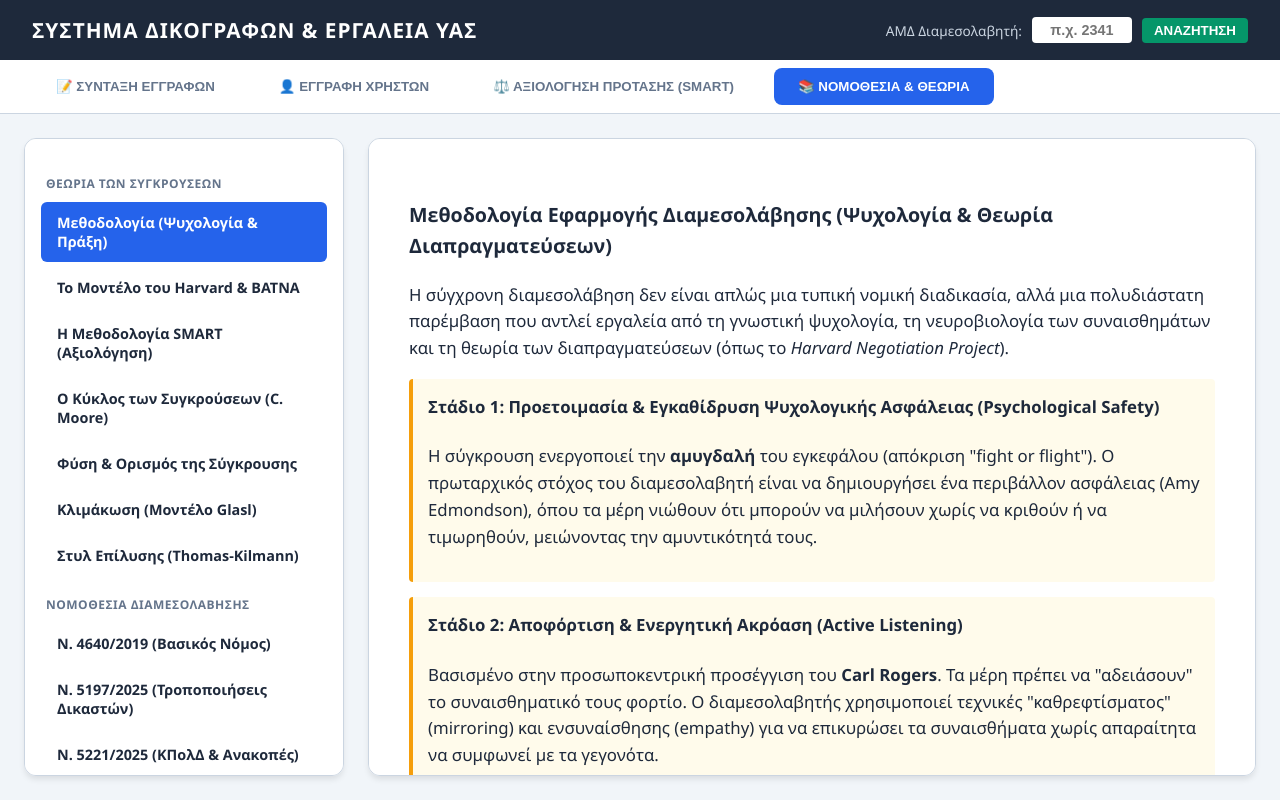
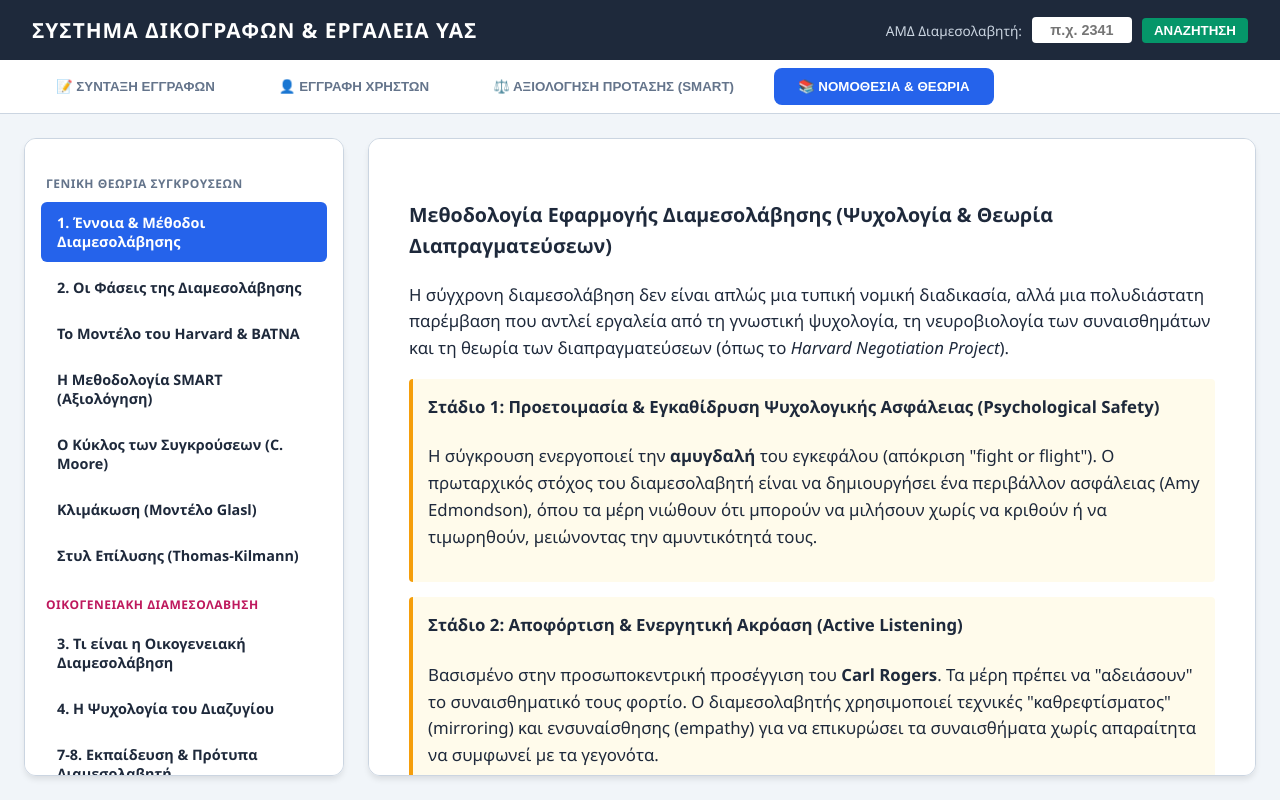
Before and after one commit to pzaro/Gomedi8, a plain HTML site: page index.html in a window 1280 px wide. Both pictures are taken after a click on the button "📚 ΝΟΜΟΘΕΣΙΑ & ΘΕΩΡΙΑ". Drawn offline with Linux system fonts and the light colour scheme.

Commit message:
Update index.html

```diff
--- a/index.html
+++ b/index.html
@@ -217,21 +217,28 @@
     <div id="library" class="tab-content">
         <div class="lib-grid">
             <div class="lib-menu">
-                <div class="lib-section-title">Θεωρία των Συγκρούσεων</div>
-                <div class="lib-item active" onclick="loadTheory('conflict_methodology', this)">Μεθοδολογία (Ψυχολογία & Πράξη)</div>
+                <div class="lib-section-title">Γενική Θεωρία Συγκρούσεων</div>
+                <div class="lib-item active" onclick="loadTheory('mediation_concept_methods', this)">1. Έννοια & Μέθοδοι Διαμεσολάβησης</div>
+                <div class="lib-item" onclick="loadTheory('mediation_phases', this)">2. Οι Φάσεις της Διαμεσολάβησης</div>
                 <div class="lib-item" onclick="loadTheory('harvard_model', this)">Το Μοντέλο του Harvard & BATNA</div>
                 <div class="lib-item" onclick="loadTheory('smart_theory', this)">Η Μεθοδολογία SMART (Αξιολόγηση)</div>
                 <div class="lib-item" onclick="loadTheory('conflict_moore', this)">Ο Κύκλος των Συγκρούσεων (C. Moore)</div>
-                <div class="lib-item" onclick="loadTheory('conflict_intro', this)">Φύση & Ορισμός της Σύγκρουσης</div>
                 <div class="lib-item" onclick="loadTheory('conflict_escalation', this)">Κλιμάκωση (Μοντέλο Glasl)</div>
                 <div class="lib-item" onclick="loadTheory('conflict_resolution', this)">Στυλ Επίλυσης (Thomas-Kilmann)</div>
 
-                <div class="lib-section-title" style="margin-top: 20px;">Νομοθεσία Διαμεσολάβησης</div>
+                <div class="lib-section-title" style="margin-top: 20px; color: #be185d;">Οικογενειακή Διαμεσολάβηση</div>
+                <div class="lib-item" onclick="loadTheory('family_intro', this)">3. Τι είναι η Οικογενειακή Διαμεσολάβηση</div>
+                <div class="lib-item" onclick="loadTheory('divorce_psychology', this)">4. Η Ψυχολογία του Διαζυγίου</div>
+                <div class="lib-item" onclick="loadTheory('family_mediator_training', this)">7-8. Εκπαίδευση & Πρότυπα Διαμεσολαβητή</div>
+                <div class="lib-item" onclick="loadTheory('bafm_guidelines', this)">9. Κατευθυντήριες γραμμές της BAFM</div>
+                <div class="lib-item" onclick="loadTheory('lawyer_role_family', this)">10. Ο ρόλος του Δικηγόρου</div>
+                <div class="lib-item" onclick="loadTheory('law_4800', this)">11. Ο Νόμος 4800/2021 (Συνεπιμέλεια)</div>
+
+                <div class="lib-section-title" style="margin-top: 20px;">Νομοθεσία & Εγχειρίδια</div>
                 <div class="lib-item" onclick="loadTheory('law_4640', this)">Ν. 4640/2019 (Βασικός Νόμος)</div>
                 <div class="lib-item" onclick="loadTheory('law_5197', this)">Ν. 5197/2025 (Τροποποιήσεις Δικαστών)</div>
                 <div class="lib-item" onclick="loadTheory('law_5221', this)">Ν. 5221/2025 (ΚΠολΔ & Ανακοπές)</div>
                 <div class="lib-item" onclick="loadTheory('law_5232', this)">Ν. 5232/2025 (Κυρώσεις Ε.Ε.)</div>
-                <div class="lib-item" onclick="loadTheory('law_5282', this)">Ν. 5282/2026 (Ψηφιακό Μητρώο)</div>
                 <div class="lib-item" onclick="loadTheory('manual_ktima', this)">Εγχειρίδιο Κτηματολογίου (2024)</div>
             </div>
             <div class="lib-content" id="theory_content">
```
